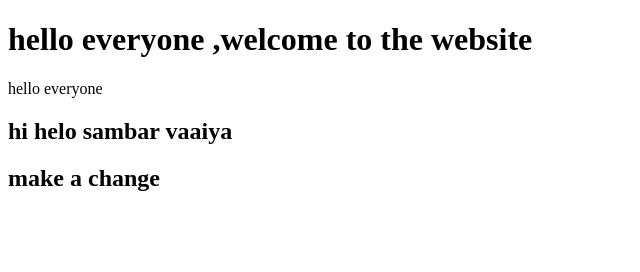
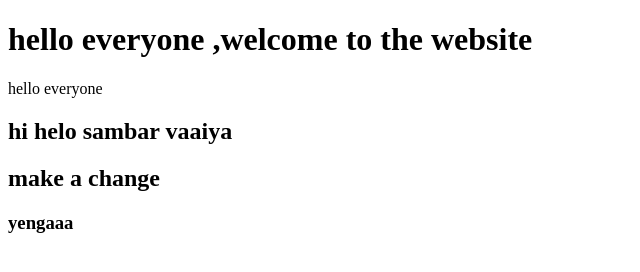
Before and after one commit to Babu16102005/dummy, a plain HTML site: page index.html in a window 1280 px wide. Shown: the full height of the page, 0-640 px from the left. Drawn offline with Linux system fonts and the light colour scheme.

Commit message:
Update index.html

```diff
--- a/index.html
+++ b/index.html
@@ -10,5 +10,6 @@
     <p>hello everyone</p>
     <h2>hi helo sambar vaaiya</h2>
     <h2>make a change</h2>
+    <h3>yengaaa</h3>
 </body>
 </html>
```
